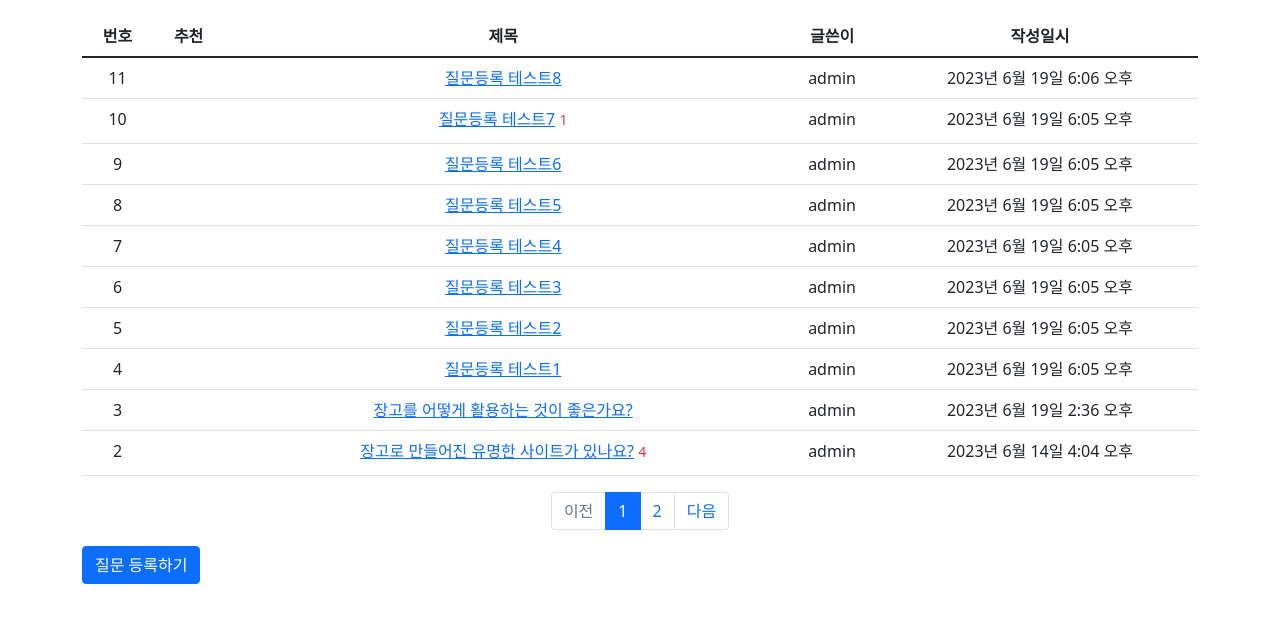
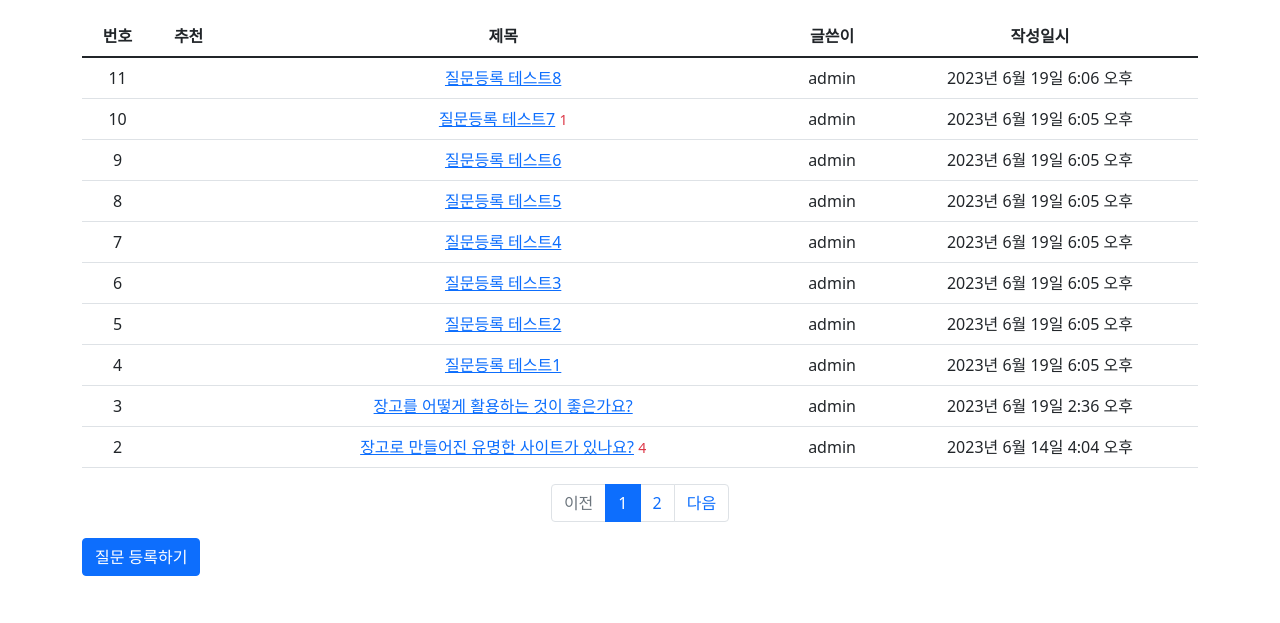
Before and after one commit to holinnday/pybo, a Django app: page /pybo/ in a window 1280 px wide. Shown: the part 57-680 px from the top of the page. Run offline with Django 4.2, Linux system fonts and the light colour scheme; data comes from the database, SQL or seed files in the repository; both versions use the stored data as it was after the commit; some libraries are stand-ins or nearby versions.

Commit message:
pybo#4-3

```diff
--- a/templates/common/signup.html
+++ b/templates/common/signup.html
@@ -6,7 +6,7 @@
             <h4>회원가입</h4>
         </div>
         <div class="col8 text-right">
-            <span>또는 <a href="{% ulr 'common:login' %}">로그인 하세요.</a> </span>
+            <span>또는 <a href="{% url 'common:login' %}">로그인 하세요.</a> </span>
         </div>
     </div>
     <form method="post" class="post-form">
--- a/templates/pybo/question_list.html
+++ b/templates/pybo/question_list.html
@@ -22,7 +22,7 @@
             </td>
             <td>
                 {% if question.voter.all.count > 0 %}
-                <span class="badge badge-warning px-2 py-2">
+                <span class="badge badge-warning px-2 py-1">
                     {{ question.voter.all.count }}
                 </span>
                 {% endif %}
```
Also changed, not shown: db.sqlite3.
